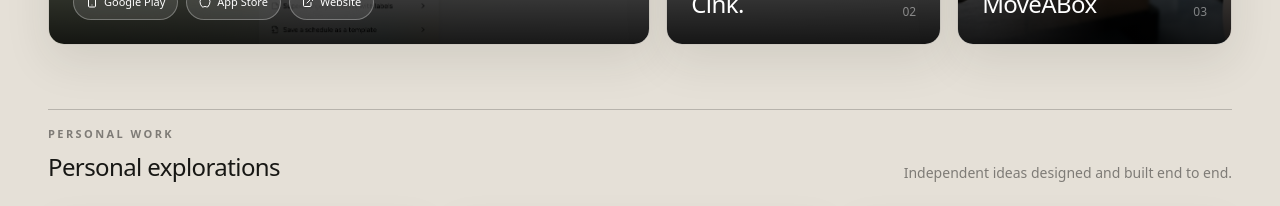
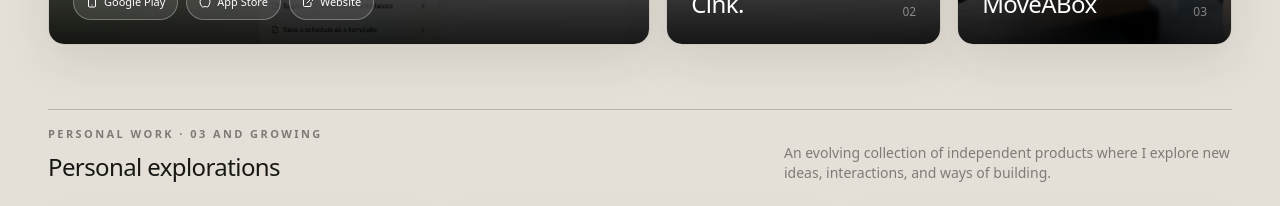
Before and after one commit to yesanisha/portfolio, a Next.js app: page / in a window 1280 px wide. Shown: the part 1460-1666 px from the top of the page. Built offline with nearby package versions, Linux system fonts and the light colour scheme.

Commit message:
Refine personal work section and favicon

```diff
--- a/app/layout.js
+++ b/app/layout.js
@@ -4,8 +4,9 @@ export const metadata = {
   title: 'Anisha Kumari | Product Engineer',
   description: 'Product engineer building mobile and web products from interface to production.',
   icons: {
-    icon: '/images/logo.png',
-    apple: '/images/logo.png',
+    icon: '/anisha-mark.svg',
+    shortcut: '/anisha-mark.svg',
+    apple: '/anisha-mark.svg',
   },
 }
 
--- a/components/Projects.js
+++ b/components/Projects.js
@@ -129,8 +129,8 @@ export default function Projects() {
 
         <div className="mt-16 border-t border-black/20 pt-4">
           <div className="mb-6 flex flex-col gap-2 sm:flex-row sm:items-end sm:justify-between">
-            <div><p className="text-[11px] font-semibold uppercase tracking-[.22em] text-black/45">Personal work</p><h2 className="mt-2 text-2xl font-medium tracking-tight">Personal explorations</h2></div>
-            <p className="text-sm text-black/45">Independent ideas designed and built end to end.</p>
+            <div><p className="text-[11px] font-semibold uppercase tracking-[.22em] text-black/45">Personal work · 03 and growing</p><h2 className="mt-2 text-2xl font-medium tracking-tight">Personal explorations</h2></div>
+            <p className="max-w-md text-sm leading-5 text-black/45">An evolving collection of independent products where I explore new ideas, interactions, and ways of building.</p>
           </div>
           <div className="grid gap-4 md:grid-cols-3">
             {explorations.map((project) => (
```
Also changed, not shown: public/anisha-mark.svg (added).
